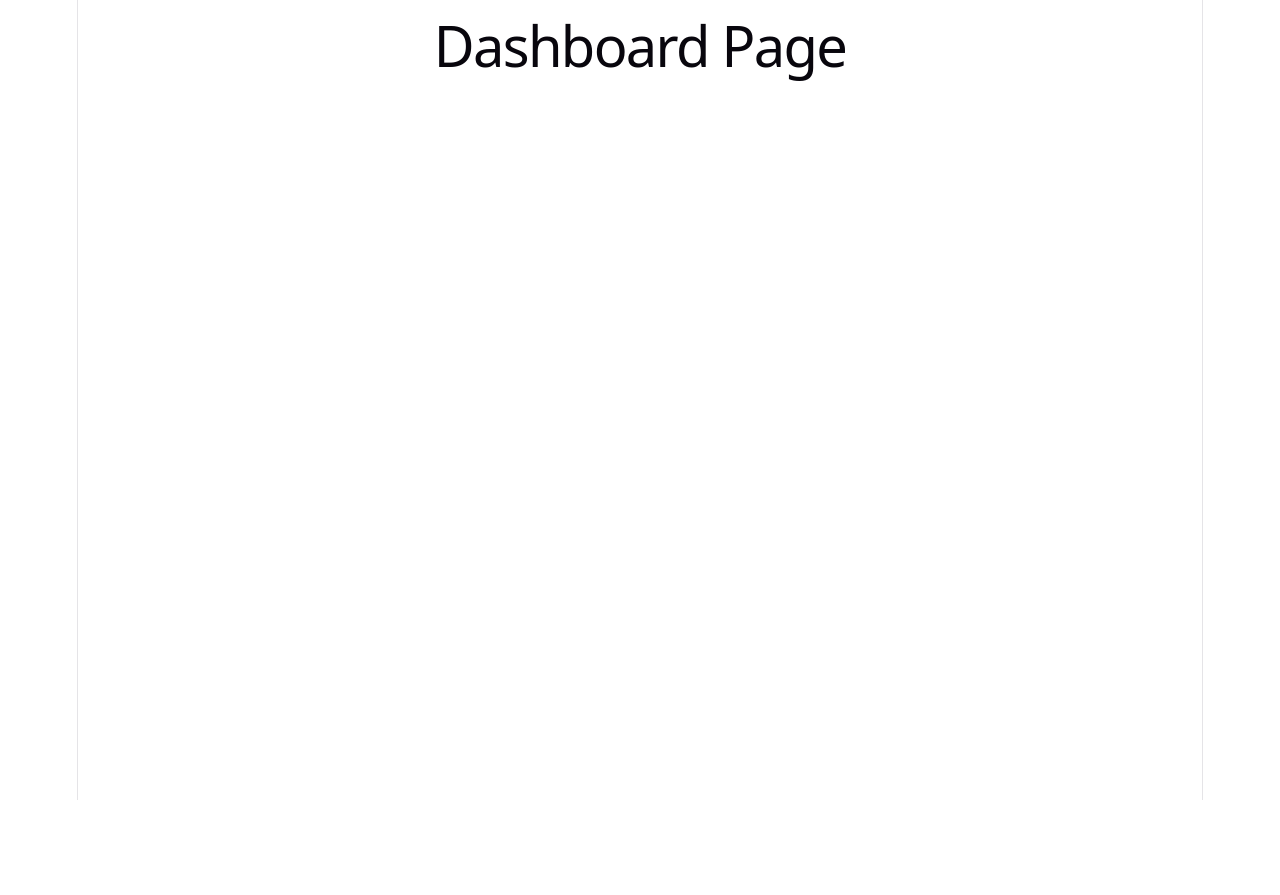
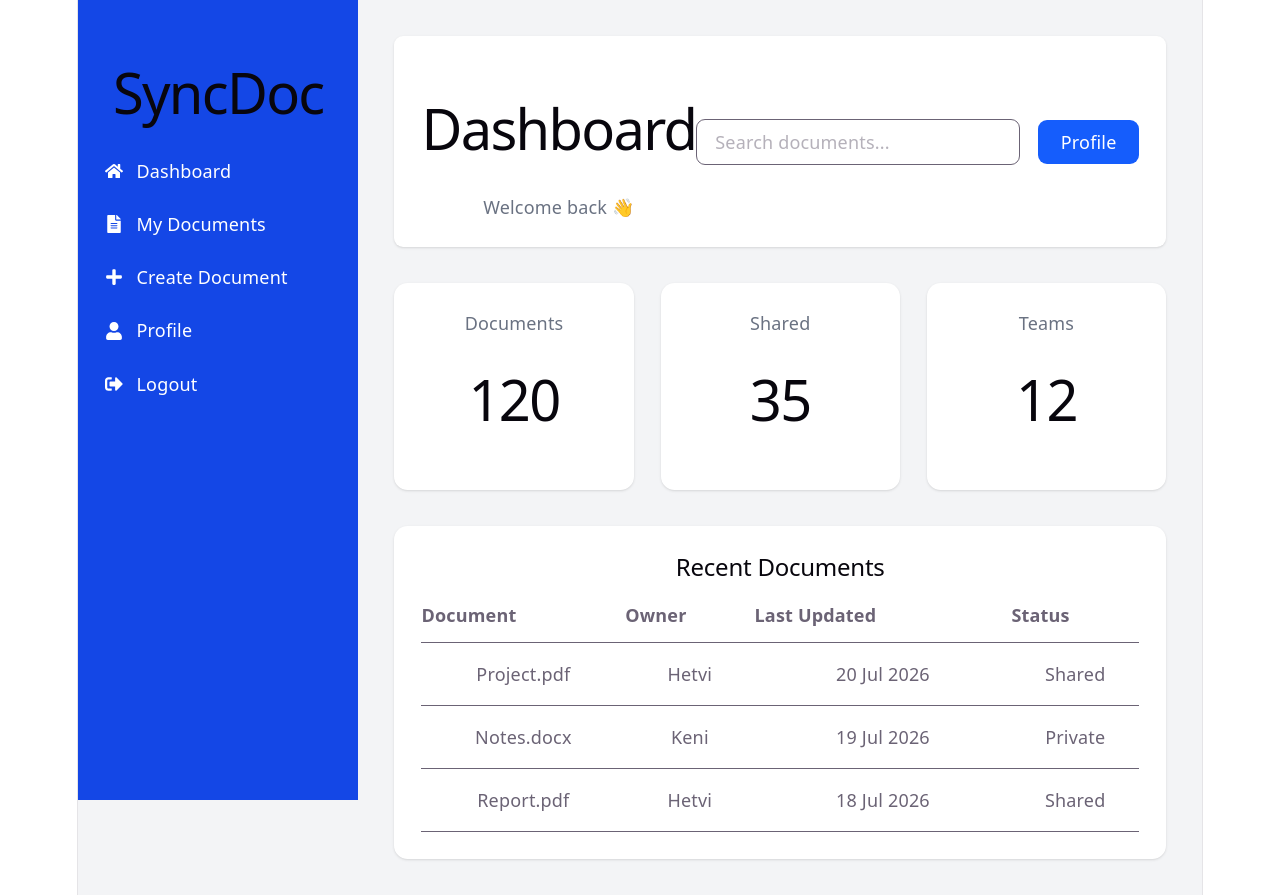
Before and after one commit to ankitaarundubey0907-hub/syncdoc, a React (Vite) app in the folder client/: page /dashboard in a window 1280 px wide. Before the commit the page ends 800 px from the top, so only its background shows below. Built offline with nearby package versions, Linux system fonts and the light colour scheme.

Commit message:
Improve dashboard UI with sidebar icons

```diff
--- a/client/src/App.jsx
+++ b/client/src/App.jsx
@@ -16,6 +16,7 @@ function App() {
       <Route path="/" element={<Home />} />
       <Route path="/login" element={<Login />} />
       <Route path="/register" element={<Register />} />
+
       <Route path="/dashboard" element={<Dashboard />} />
       <Route path="/documents" element={<MyDocuments />} />
       <Route path="/create-document" element={<CreateDocument />} />
--- /dev/null
+++ b/client/src/components/DashboardCards.jsx
@@ -0,0 +1,39 @@
+const cards = [
+  {
+    title: "Documents",
+    value: "120"
+  },
+  {
+    title: "Shared",
+    value: "35"
+  },
+  {
+    title: "Teams",
+    value: "12"
+  }
+];
+
+function DashboardCards() {
+  return (
+    <div className="grid md:grid-cols-3 gap-6 mt-8">
+
+      {cards.map((card, index) => (
+        <div
+          key={index}
+          className="bg-white shadow rounded-xl p-6"
+        >
+          <h3 className="text-gray-500">
+            {card.title}
+          </h3>
+
+          <h1 className="text-4xl font-bold mt-3">
+            {card.value}
+          </h1>
+        </div>
+      ))}
+
+    </div>
+  );
+}
+
+export default DashboardCards;
--- /dev/null
+++ b/client/src/components/RecentDocuments.jsx
@@ -0,0 +1,52 @@
+const documents = [
+  {
+    name: "Project.pdf",
+    owner: "Hetvi",
+    updated: "20 Jul 2026",
+    status: "Shared",
+  },
+  {
+    name: "Notes.docx",
+    owner: "Keni",
+    updated: "19 Jul 2026",
+    status: "Private",
+  },
+  {
+    name: "Report.pdf",
+    owner: "Hetvi",
+    updated: "18 Jul 2026",
+    status: "Shared",
+  },
+];
+
+function RecentDocuments() {
+  return (
+    <div className="bg-white rounded-xl shadow mt-8 p-6">
+      <h2 className="text-2xl font-bold mb-6">Recent Documents</h2>
+
+      <table className="w-full">
+        <thead>
+          <tr className="border-b text-left">
+            <th className="py-3">Document</th>
+            <th>Owner</th>
+            <th>Last Updated</th>
+            <th>Status</th>
+          </tr>
+        </thead>
+
+        <tbody>
+          {documents.map((doc, index) => (
+            <tr key={index} className="border-b hover:bg-gray-50">
+              <td className="py-4">{doc.name}</td>
+              <td>{doc.owner}</td>
+              <td>{doc.updated}</td>
+              <td>{doc.status}</td>
+            </tr>
+          ))}
+        </tbody>
+      </table>
+    </div>
+  );
+}
+
+export default RecentDocuments;
--- /dev/null
+++ b/client/src/components/Sidebar.jsx
@@ -0,0 +1,43 @@
+import { FaHome, FaFileAlt, FaPlus, FaUser, FaSignOutAlt } from "react-icons/fa";
+function Sidebar() {
+  return (
+    <div className="w-64 h-screen bg-blue-700 text-white p-6">
+
+      <h1 className="text-3xl font-bold mb-10">
+        SyncDoc
+      </h1>
+
+      <ul className="space-y-6">
+
+       <li className="flex items-center gap-3 cursor-pointer hover:text-gray-200">
+  <FaHome />
+  <span>Dashboard</span>
+</li>
+
+<li className="flex items-center gap-3 cursor-pointer hover:text-gray-200">
+  <FaFileAlt />
+  <span>My Documents</span>
+</li>
+
+<li className="flex items-center gap-3 cursor-pointer hover:text-gray-200">
+  <FaPlus />
+  <span>Create Document</span>
+</li>
+
+<li className="flex items-center gap-3 cursor-pointer hover:text-gray-200">
+  <FaUser />
+  <span>Profile</span>
+</li>
+
+<li className="flex items-center gap-3 cursor-pointer hover:text-gray-200">
+  <FaSignOutAlt />
+  <span>Logout</span>
+</li>
+
+      </ul>
+
+    </div>
+  );
+}
+
+export default Sidebar;
--- /dev/null
+++ b/client/src/components/Topbar.jsx
@@ -0,0 +1,33 @@
+function Topbar() {
+  return (
+    <div className="flex justify-between items-center bg-white shadow-sm p-6 rounded-lg">
+
+      <div>
+        <h1 className="text-3xl font-bold text-gray-800">
+          Dashboard
+        </h1>
+
+        <p className="text-gray-500">
+          Welcome back 👋
+        </p>
+      </div>
+
+      <div className="flex items-center gap-4">
+
+        <input
+          type="text"
+          placeholder="Search documents..."
+          className="border rounded-lg px-4 py-2 w-72 outline-none"
+        />
+
+        <button className="bg-blue-600 text-white px-5 py-2 rounded-lg">
+          Profile
+        </button>
+
+      </div>
+
+    </div>
+  );
+}
+
+export default Topbar;
--- a/client/src/pages/Dashboard.jsx
+++ b/client/src/pages/Dashboard.jsx
@@ -1,5 +1,25 @@
+import Sidebar from "../components/Sidebar";
+import Topbar from "../components/Topbar";
+import DashboardCards from "../components/DashboardCards";
+import RecentDocuments from "../components/RecentDocuments";
+
 function Dashboard() {
-  return <h1>Dashboard Page</h1>;
+  return (
+    <div className="flex min-h-screen bg-gray-100">
+
+      <Sidebar />
+
+      <div className="flex-1 p-8">
+
+        <Topbar />
+
+        <DashboardCards />
+        <RecentDocuments />
+
+      </div>
+
+    </div>
+  );
 }
 
 export default Dashboard;
```
